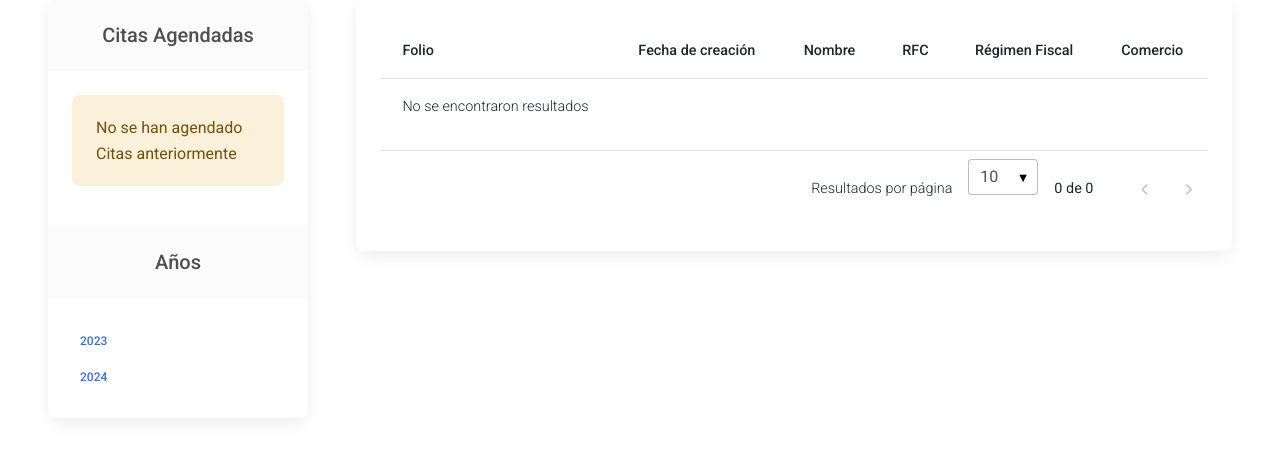
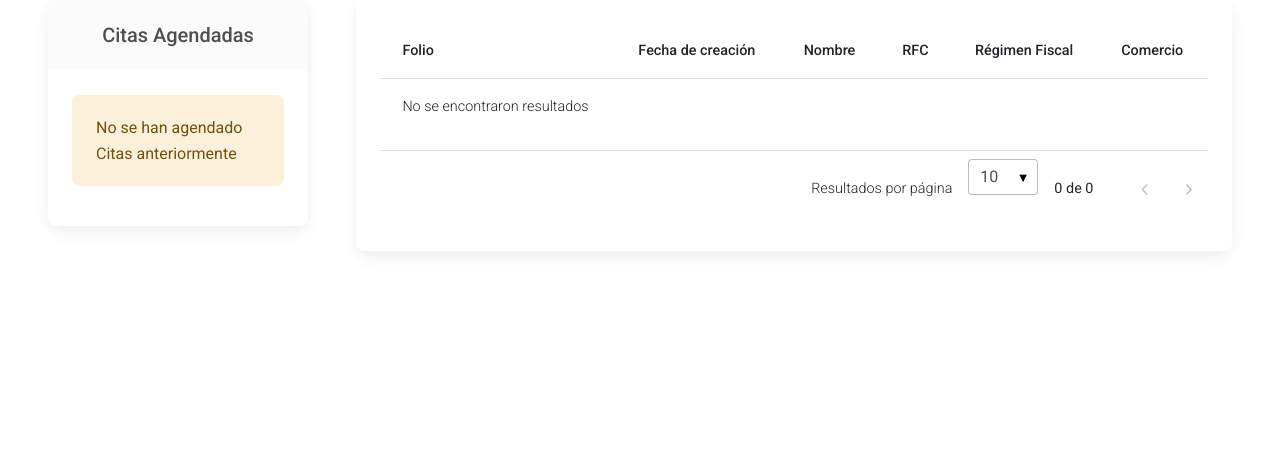
Before and after one commit to DEDC/feria, a Django app: template apps/places/templates/places/main.html in a window 1280 px wide. Shown: the part 228-687 px from the top of the page. Run offline with Django 3.2, Linux system fonts and the light colour scheme; the template is opened without the code that fills it, so the values that code supplies are empty.

Commit message:
Se quita el filtro de años en el main de usuarios

```diff
--- a/apps/places/templates/places/main.html
+++ b/apps/places/templates/places/main.html
@@ -22,17 +22,6 @@
                         No se han agendado Citas anteriormente
                     </div>
                     {% endfor %}
-                </div>
-                <div class="bg-light p-4 text-center">
-                    <h5 class="mb-0">Años</h5>
-                </div>
-                <div class="py-4 px-2">
-                    <a href="#" role="button" class="btn btn-link btn-rounded w-100 text-start text-capitalize">
-                        2023
-                    </a>
-                    <a href="#" role="button" class="btn btn-link btn-rounded w-100 text-start text-capitalize">
-                        2024
-                    </a>
                 </div>
             </div>
         </div>
```
